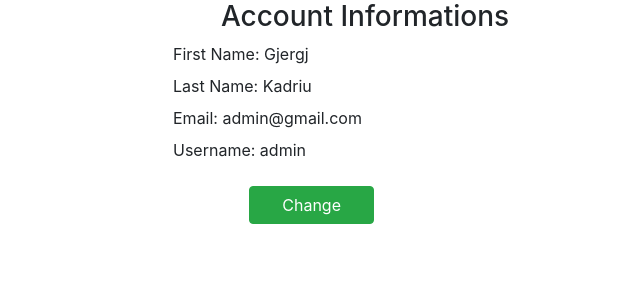
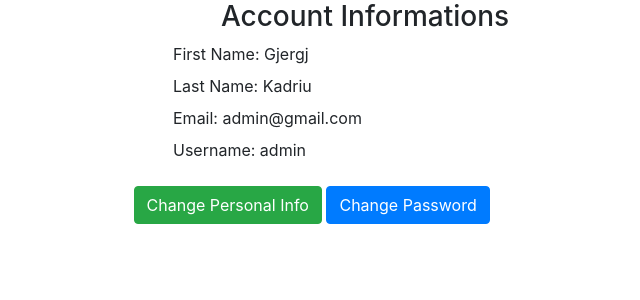
Before and after one commit to gjergjk71/jCoders-WebApp, a Django app: page /users/account/ in a window 1280 px wide. Shown: the part 56-356 px from the top of the page, without its empty margins (275-915 px from the left). Run offline with Django 3.2, Linux system fonts and the light colour scheme; a user stored in the database is signed in; some libraries are stand-ins or nearby versions.

Commit message:
Minor changes

```diff
--- a/users/templates/registration/editAccInfo.html
+++ b/users/templates/registration/editAccInfo.html
@@ -4,7 +4,7 @@
 <body>
 	<form method="POST" action="/users/account/edit/{{user.id}}">
 		{% csrf_token %}
-		<h3 style="text-align: center;">Edit Account Informations</h3>
+		<h3 style="text-align: center;">Change Account Informations</h3>
 	  <div class="form-group center_div">
 	    <label for="first_name">First Name:</label>
 	    <input type="text" class="form-control" name="first_name" value="{{ user.first_name}}">
--- a/users/templates/registration/showAccInfo.html
+++ b/users/templates/registration/showAccInfo.html
@@ -18,8 +18,12 @@
 	  <p></p>
 	  <div class="col-md-11 text-center">
 	  <a href="/users/account/edit/{{ user.id }}">
-	  		<button style="width:125px;" type="submit" class="btn btn btn-success">Change</button>
+	  		<button style="width: fixed;" type="submit" class="btn btn btn-success">Change Personal Info</button>
 	  </a>
+	   <a href="/users/account/change_password">
+	   		<button style="width:fixed;" type="button" class="btn btn btn-primary">Change Password</button>
+	   	</a>
+
 	   </div>
 </body>
 
```
